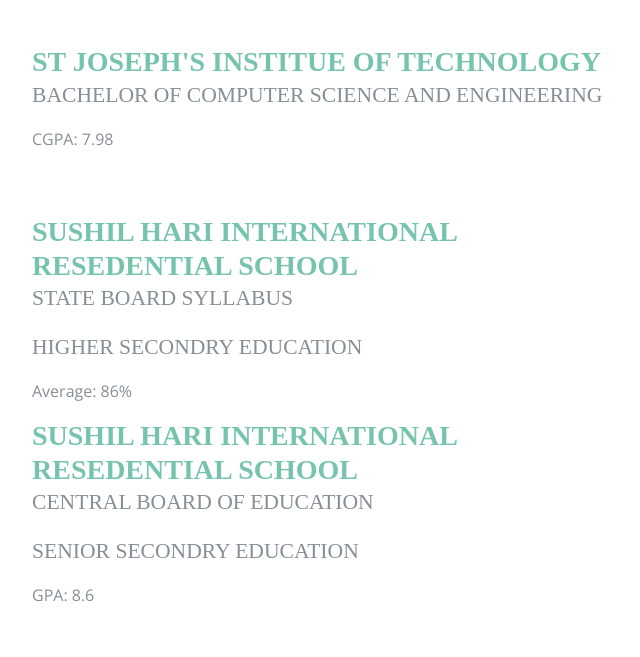
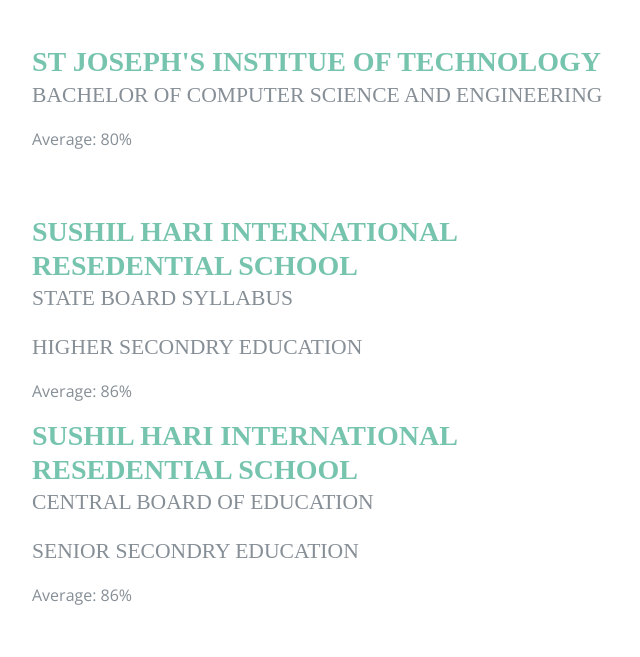
Before and after one commit to Chandruw8in/Chandruw8in.github.io, a plain HTML site: page index.html in a window 1280 px wide. Shown: the part 923-1580 px from the top of the page, 288-928 px from the left. Drawn offline with nearby package versions, Linux system fonts and the light colour scheme; a web font is replaced by a local one.

Commit message:
Update index.html

```diff
--- a/index.html
+++ b/index.html
@@ -128,7 +128,7 @@
                         <h3 class="mb-0">St Joseph's Institue Of Technology</h3>
                         <div class="subheading mb-3">Bachelor of Computer Science and Engineering</div>
 
-                        <p>CGPA: 7.98</p>
+                        <p>Average: 80%</p>
                     </div>
                     <div class="resume-date text-md-right">
                         <span class="text-primary">June 2013 - May 2017</span>
@@ -151,7 +151,7 @@
                         <h3 class="mb-0">Sushil Hari International Resedential School</h3>
                         <div class="subheading mb-3">Central Board Of Education</div>
                         <div class="subheading mb-3">Senior Secondry Education</div>
-                        <p>GPA: 8.6</p>
+                        <p>Average: 86%</p>
                     </div>
                     <div class="resume-date text-md-right">
                         <span class="text-primary">June 2010 - May 2011</span>
```
